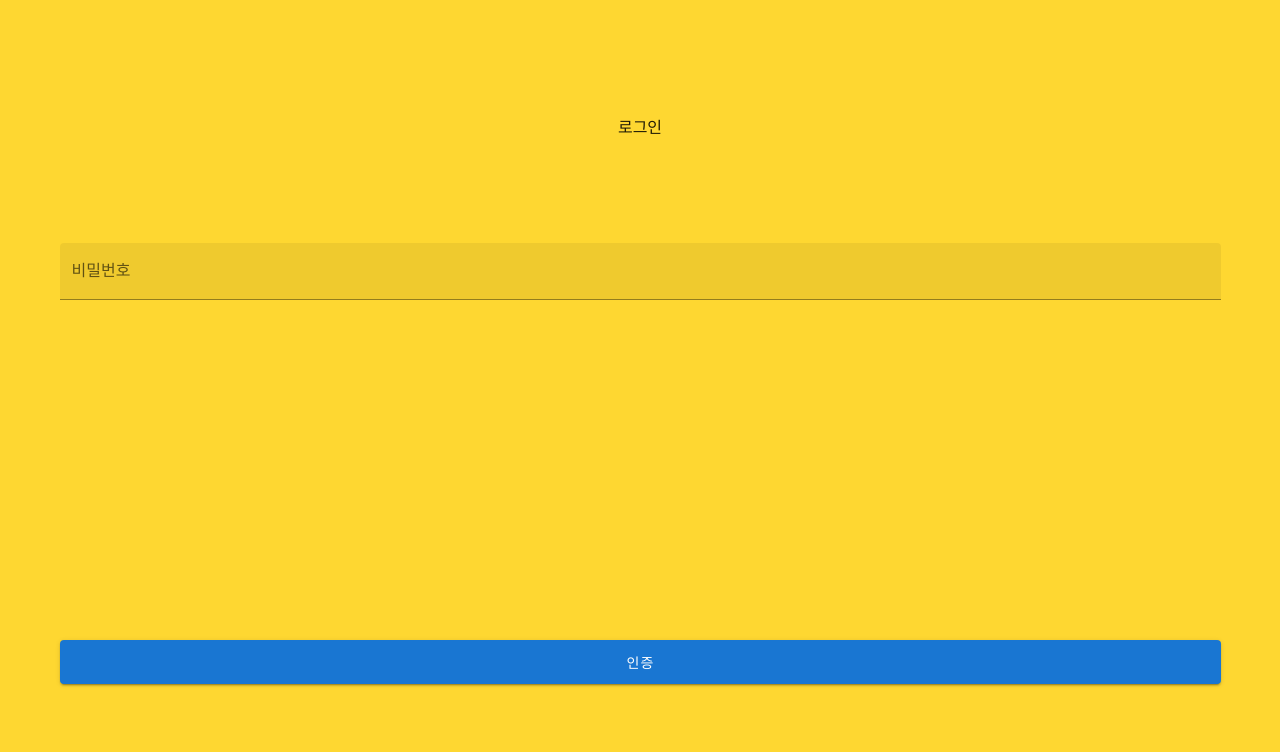
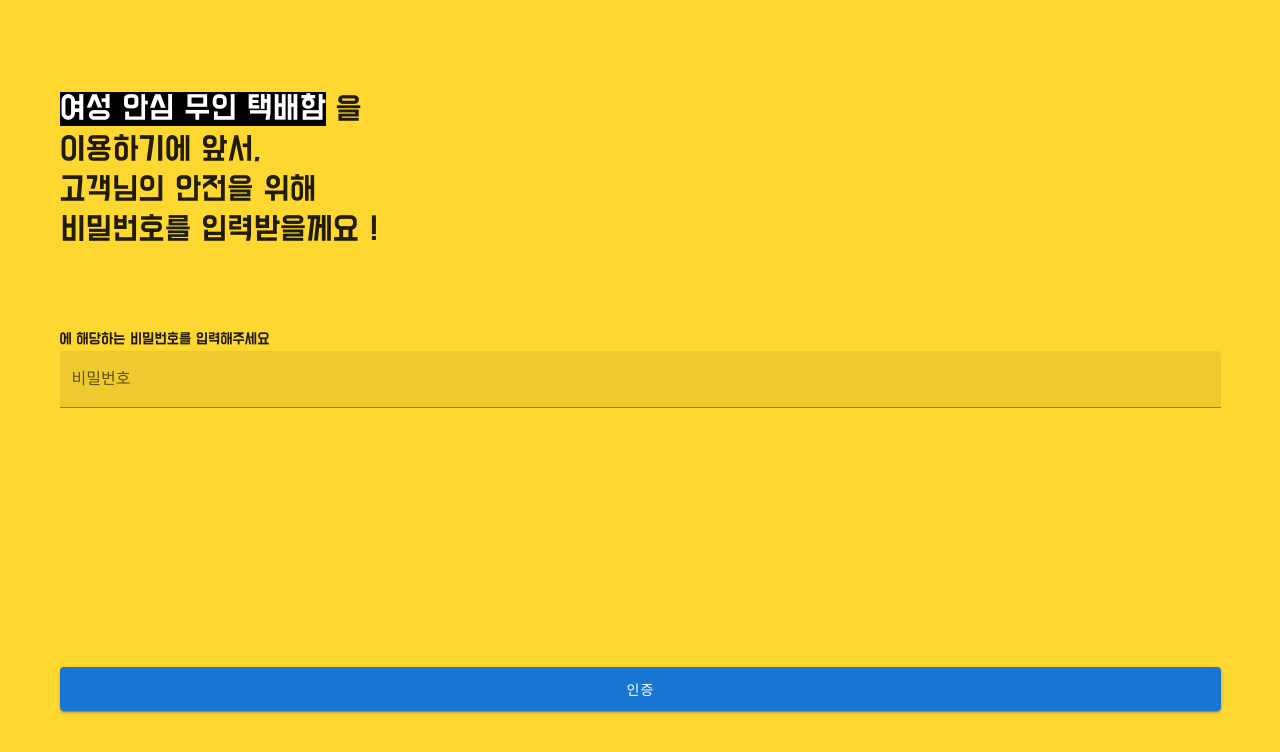
Before and after one commit to hangole1999/womens-assured-unmanned-delivery-box, a Vue app: page /#/login in a window 1280 px wide. Shown: the top 752 px of the page. Built offline with nearby package versions, Linux system fonts and the light colour scheme.

Commit message:
[Auto] Fix many

```diff
--- a/src/App.vue
+++ b/src/App.vue
@@ -66,12 +66,19 @@ a {
   background-color: rgb(254, 215, 49);
 }
 
-.dohyeon {
+.dohyeon,
+.dohyeon * {
   font-family: 'Do Hyeon', sans-serif;
 }
 
-.jua {
+.jua,
+.jua * {
   font-family: 'Jua', sans-serif;
+}
+
+.text-back {
+  background: black;
+  color: white;
 }
 
 .full-height {
--- a/src/views/Delivery.vue
+++ b/src/views/Delivery.vue
@@ -2,8 +2,10 @@
   <v-container class="delivery full-height">
     <v-layout column class="full-height">
       <v-flex>
-        <v-layout class="full-height" justify-center align-center>
-          <span class="dohyeon">여성 안심 무인 택배함</span>
+        <v-layout class="full-height display-1 dohyeon" column justify-center>
+          <div>나는 안전한 택배 고민을</div>
+          <div><span class="text-back">여성 안심 무인 택배함</span> 으로</div>
+          <div>해결했다</div>
         </v-layout>
       </v-flex>
       <v-flex>
--- a/src/views/Login.vue
+++ b/src/views/Login.vue
@@ -2,14 +2,17 @@
   <v-container class="login full-height">
     <v-layout column class="full-height">
       <v-flex>
-        <v-layout class="full-height" justify-center align-center>
-          <span>로그인</span>
+        <v-layout class="full-height display-1 dohyeon" column justify-center>
+          <div><span class="text-back">여성 안심 무인 택배함</span> 을</div>
+          <div>이용하기에 앞서,</div>
+          <div>고객님의 안전을 위해</div>
+          <div>비밀번호를 입력받을께요 !</div>
         </v-layout>
       </v-flex>
       <v-flex>
         <v-layout class="full-height" column justify-center align-space-between>
-          <span v-text="$store.getters.identity"></span>
-          <v-text-field label="비밀번호" filled clearable></v-text-field>
+          <div class="dohyeon"><span v-text="$store.getters.identity" /> 에 해당하는 비밀번호를 입력해주세요</div>
+          <v-text-field label="비밀번호" type="password" filled clearable></v-text-field>
         </v-layout>
       </v-flex>
       <v-flex>
```
